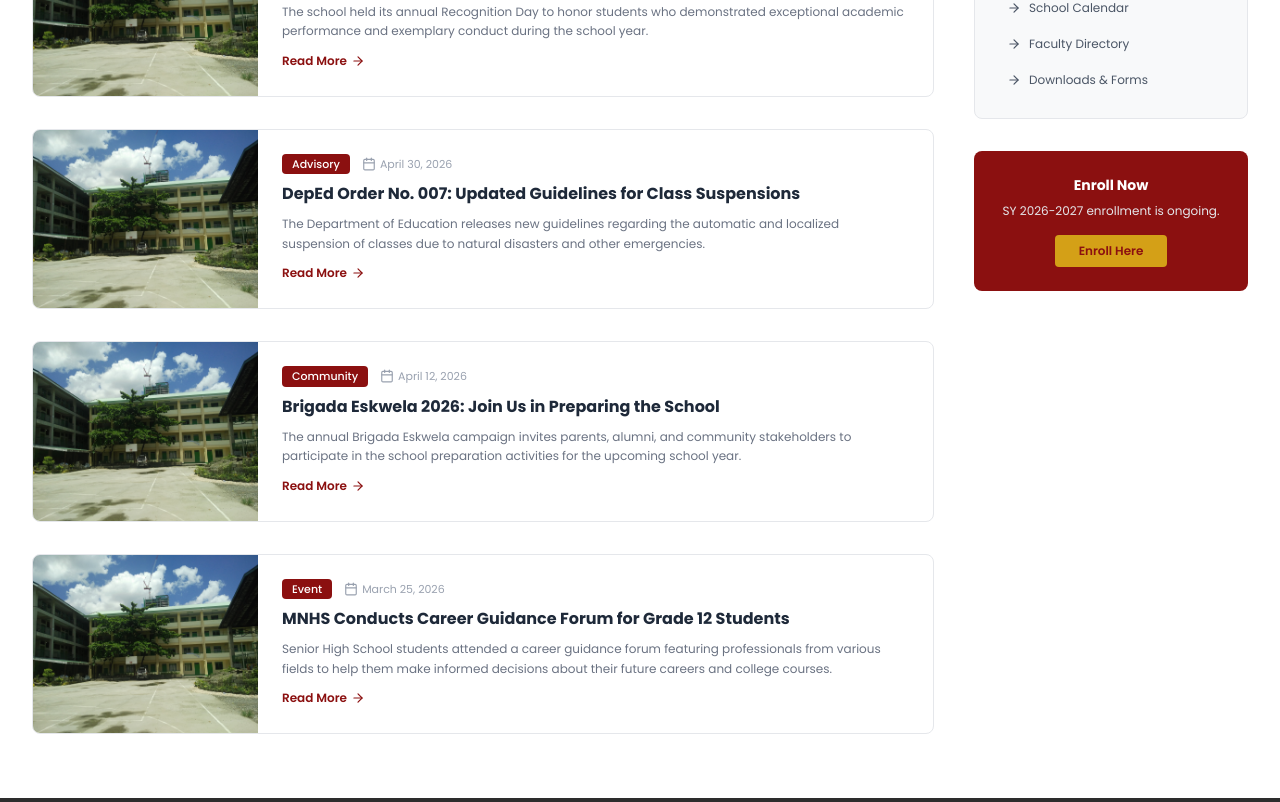
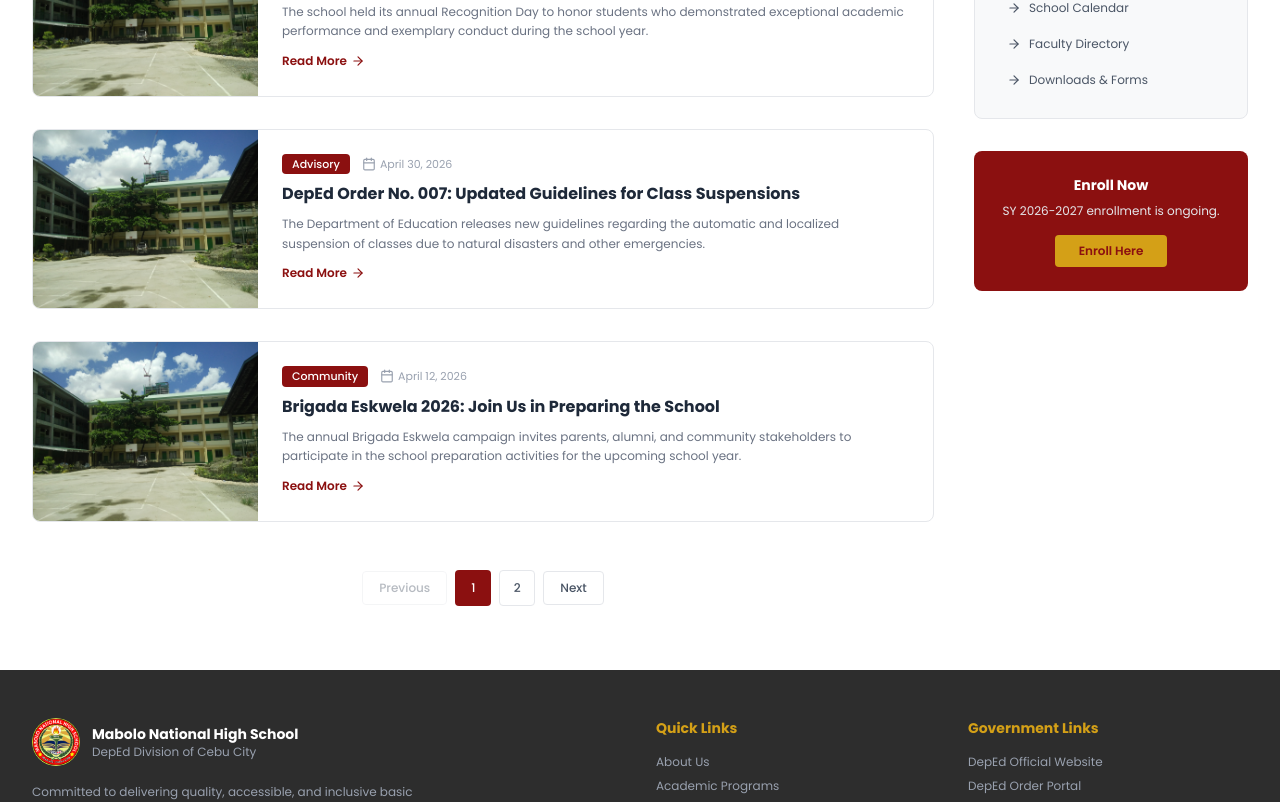
Before and after one commit to earlchristiantagalog/Mabolo-National-High-School, a Next.js app: page /news in a window 1280 px wide. Shown: the part 1186-1988 px from the top of the page. Built offline with nearby package versions, Linux system fonts and the light colour scheme.

Commit message:
Add pagination to news page, fix homepage announcement link to /news

```diff
--- a/app/(root)/news/page.tsx
+++ b/app/(root)/news/page.tsx
@@ -1,5 +1,8 @@
+"use client";
+
 import Image from "next/image";
 import Link from "next/link";
+import { useState } from "react";
 
 const newsArticles = [
   {
@@ -89,6 +92,10 @@
 }
 
 export default function NewsPage() {
+  const [page, setPage] = useState(1);
+  const perPage = 5;
+  const totalPages = Math.ceil(newsArticles.length / perPage);
+  const start = (page - 1) * perPage;
   return (
     <div className="min-h-screen bg-white text-[#1a1a1a]">
       <div className="bg-[#1E5631] text-white text-xs">
@@ -160,7 +167,7 @@
 
           <div className="grid lg:grid-cols-4 gap-10">
             <div className="lg:col-span-3 space-y-8">
-              {newsArticles.map((article, i) => (
+              {newsArticles.slice(start, start + perPage).map((article, i) => (
                 <article key={i} className="border border-gray-200 rounded-lg overflow-hidden hover:shadow-md transition-shadow">
                   <div className="grid sm:grid-cols-4">
                     <div className="sm:col-span-1 h-48 sm:h-full relative">
@@ -178,6 +185,38 @@
                   </div>
                 </article>
               ))}
+
+              {totalPages > 1 && (
+                <div className="flex items-center justify-center gap-2 pt-4">
+                  <button
+                    onClick={() => setPage(page - 1)}
+                    disabled={page === 1}
+                    className="px-4 py-2 text-xs font-medium rounded border border-gray-200 disabled:opacity-40 disabled:cursor-not-allowed hover:bg-gray-50 transition-colors text-gray-600"
+                  >
+                    Previous
+                  </button>
+                  {Array.from({ length: totalPages }, (_, i) => i + 1).map((p) => (
+                    <button
+                      key={p}
+                      onClick={() => setPage(p)}
+                      className={`w-9 h-9 text-xs font-medium rounded transition-colors ${
+                        p === page
+                          ? "bg-[#8B1010] text-white"
+                          : "border border-gray-200 text-gray-600 hover:bg-gray-50"
+                      }`}
+                    >
+                      {p}
+                    </button>
+                  ))}
+                  <button
+                    onClick={() => setPage(page + 1)}
+                    disabled={page === totalPages}
+                    className="px-4 py-2 text-xs font-medium rounded border border-gray-200 disabled:opacity-40 disabled:cursor-not-allowed hover:bg-gray-50 transition-colors text-gray-600"
+                  >
+                    Next
+                  </button>
+                </div>
+              )}
             </div>
 
             <aside className="lg:col-span-1 space-y-8">
--- a/app/(root)/page.tsx
+++ b/app/(root)/page.tsx
@@ -185,7 +185,7 @@
                 { label: "About", href: "/about" },
                 { label: "Programs", href: "/programs" },
                 { label: "Admission", href: "/admission" },
-                { label: "Announcements", href: "/announcements" },
+                { label: "Announcements", href: "/news" },
                 { label: "Contact", href: "/contact" },
               ].map((item) => (
                 <a
```
